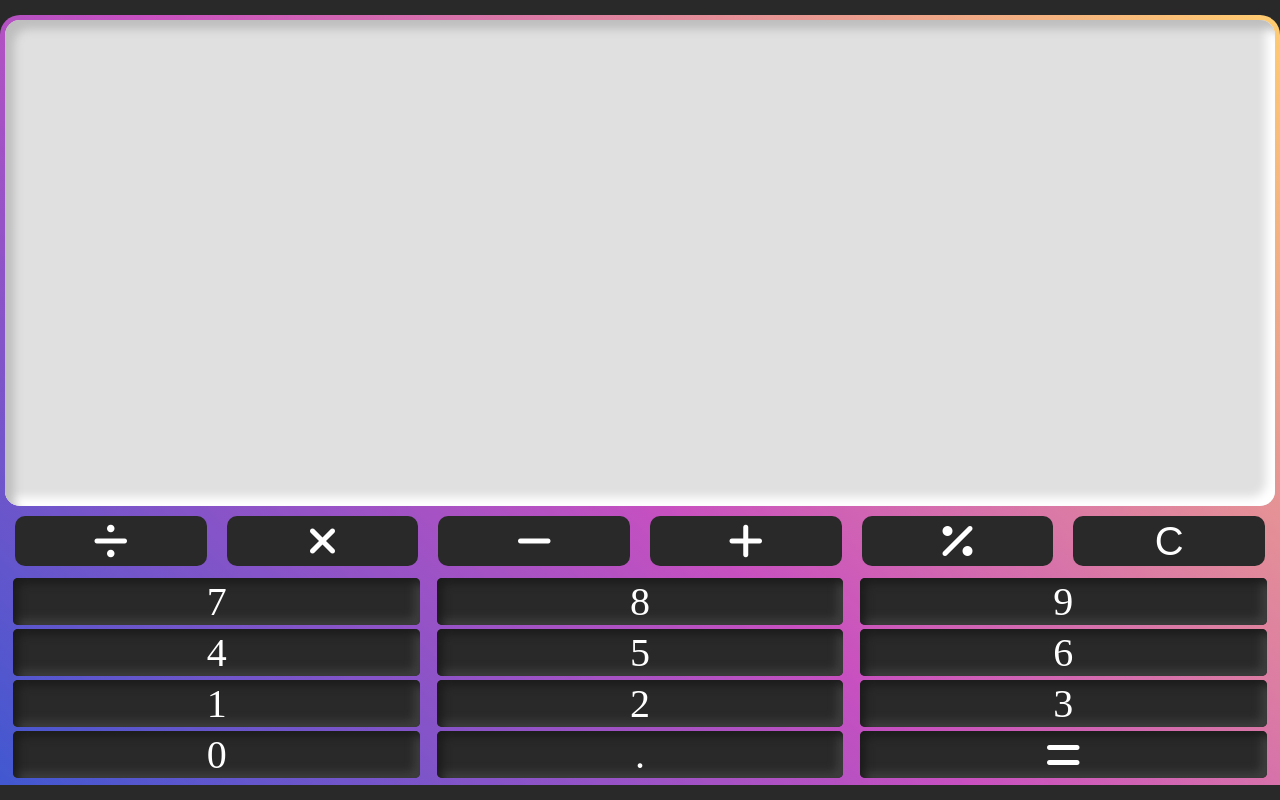
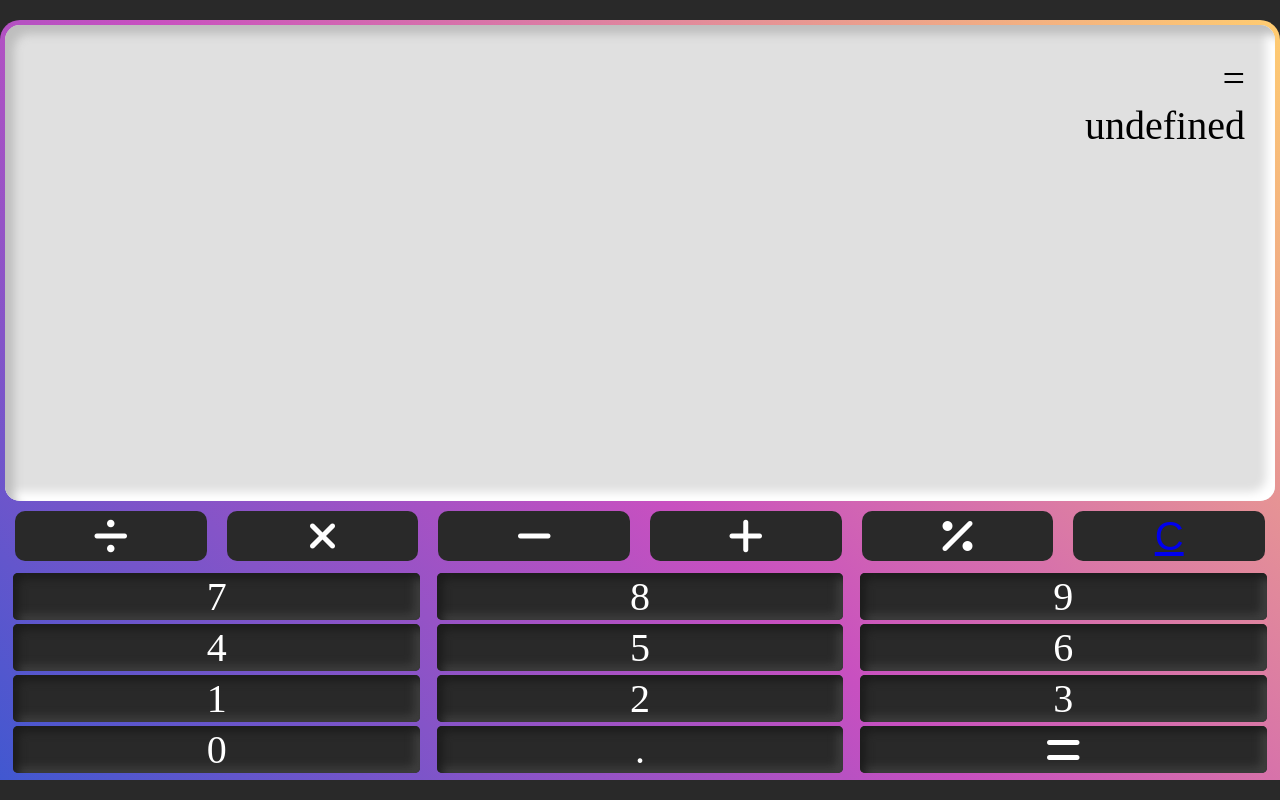
Before and after one commit to Hohnn/SuperCalculatrice, a plain HTML site: page index.html in a window 1280 px wide. Both pictures are taken after a click on the element 1063 px from the left and 754 px from the top of the page. Drawn offline with Linux system fonts and the light colour scheme; a web font is replaced by a local one.

Commit message:
fonctionne

```diff
--- a/index.html
+++ b/index.html
@@ -18,7 +18,7 @@
                 <button type="button" data-button="button" data-translate="-" ><i class="fas fa-minus"></i></button>
                 <button type="button" data-button="button" data-translate="+" ><i class="fas fa-plus"></i></button>
                 <button type="button" data-button="button" data-translate="%" ><i class="fas fa-percentage"></i></button>
-                <button type="button" data-button="button" data-translate="clean">C</button>
+                <button type="button"><a href="#">C</a></button>
             </div>
             <div class="clavier" id="clavier">
                 <div class="touche" data-button="touch" data-translate="9">9</div>
@@ -31,7 +31,7 @@
                 <div class="touche" data-button="touch" data-translate="2">2</div>
                 <div class="touche" data-button="touch" data-translate="1">1</div>
                 <div class="touche equal" data-button="equal" data-translate="="><i class="fas fa-equals"></i></div>
-                <div class="touche" data-button="touch" data-translate=",">.</div>
+                <div class="touche" data-button="touch" data-translate=".">.</div>
                 <div class="touche" data-button="touch" data-translate="0">0</div>
             </div>
         </div>
--- a/sass/style.scss
+++ b/sass/style.scss
@@ -10,6 +10,9 @@ body {
     font-family: "Texturina", serif;
     width: 100vw;
     height: 100vh;
+}
+* {
+    box-sizing: border-box;
 }
 
 .container {
@@ -35,9 +38,12 @@ body {
             width: 100%;
             height: 80%;
             border-radius: 15px;
-background: #e0e0e0;
-box-shadow: inset 9px 9px 10px #bebebe,
+            background: #e0e0e0;
+            box-shadow: inset 9px 9px 10px #bebebe,
             inset -9px -9px 10px #ffffff;
+            color: black;
+            text-align: right;
+            padding: 30px;
         }
         .mode {
             display: flex;
@@ -105,3 +111,7 @@ box-shadow: inset 9px 9px 10px #bebebe,
     }
 
 }
+
+p {
+    margin: 0;
+}
--- a/script.js
+++ b/script.js
@@ -1,16 +1,27 @@
-const screen = document.getElementById('screen')
+const myScreen = document.getElementById('screen')
 const mode = document.querySelectorAll('button[data-button="button"]')
 const clavier = document.getElementById('clavier')
 const touches = document.querySelectorAll('div[data-button="touch"]')
-let firstInput = '' ;
+let firstInput = ''
 let secondInput = ''
+
+let p2 = document.createElement('p')
+    p2.innerHTML = firstInput
+    myScreen.append(p2)
+let p3 = document.createElement('p')
+    p3.innerHTML = firstInput
+    myScreen.append(p3)
 touches.forEach(element => {
     element.addEventListener('click', function() {
         if (modeSymbole.length < 1) {
             firstInput = firstInput + this.dataset.translate
+            p1.innerHTML = result(firstInput, modeSymbole, secondInput)
+           /*  p1.innerHTML = firstInput */
         console.log(firstInput)
         } else if (modeSymbole.length > 0) {
             secondInput = secondInput + this.dataset.translate
+            p1.innerHTML = result(firstInput, modeSymbole, secondInput)
+            //p3.innerHTML = secondInput
         }
 
 
@@ -22,15 +33,29 @@ mode.forEach(element => {
     element.addEventListener('click', function () {
         modeSymbole = modeSymbole + this.dataset.translate
         console.log(modeSymbole)
+        p1.innerHTML = result(firstInput, modeSymbole, secondInput)
+        //p2.innerHTML = modeSymbole
+
     })
 })
 
 const equal = document.querySelector('div[data-button="equal"]')
 equal.addEventListener('click', function () {
-    result(+firstInput, +modeSymbole, +secondInput)
+    let equal = document.createElement('p')
+    equal.innerHTML = '='
+    myScreen.append(equal)
+
+    let p = document.createElement('p')
+    p.innerHTML = eval(result(firstInput, modeSymbole, secondInput))
+
+    myScreen.append(p)
 })
 
 function result(nb1,symbole,nb2) {
     let somme = nb1 + symbole + nb2
-    console.log(somme)
+    return somme
 }
+
+let p1 = document.createElement('p')
+    p1.innerHTML = result(firstInput, modeSymbole, secondInput)
+    myScreen.append(p1)
```
Also changed, not shown: sass/style.css, 1 other file.
